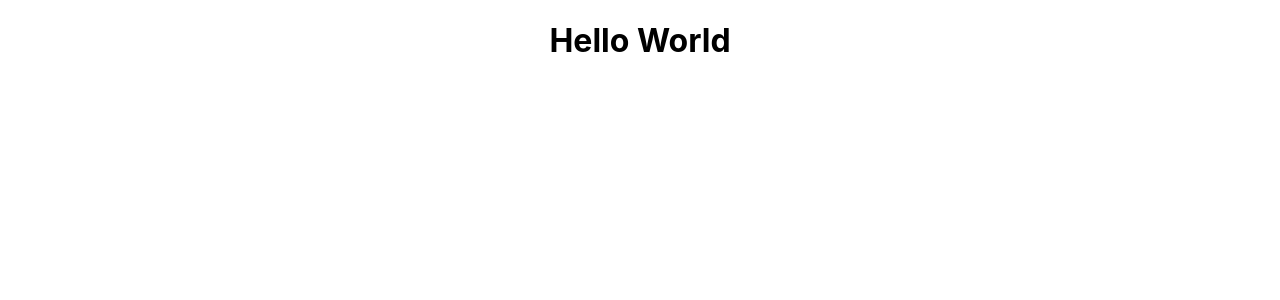
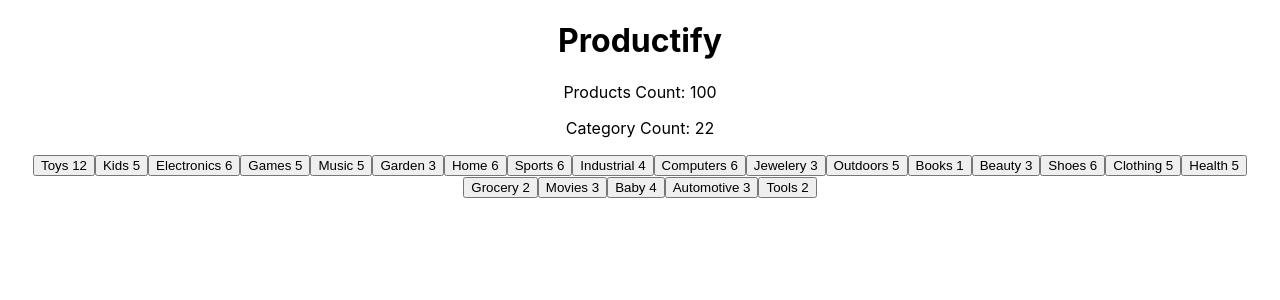
Before and after one commit to fibeep/SPA-FEW2.3-HWK1, a React (Create React App) app in the folder react-product-list/: page / in a window 1280 px wide. Shown: the top 300 px of the page. Built offline with nearby package versions, Linux system fonts and the light colour scheme.

Commit message:
challenge 8

```diff
--- a/react-product-list/src/App.js
+++ b/react-product-list/src/App.js
@@ -5,12 +5,23 @@ import data, {allCategories, uniqueCategories, categoriesAndCount, catsAndCounts
 // console.log(data)
 // console.log(allCategories)
 // console.log(uniqueCategories)
-console.log(catsAndCounts)
+//console.log(catsAndCounts)
 
 function App() {
   return (
     <div className="App">
-<h1>Hello World</h1>
+<h1>Productify</h1>
+<p>Products Count: {data.length}</p>
+<p>Category Count: {uniqueCategories.length}</p>
+{catsAndCounts.map(obj => {
+  return(
+    <button>{obj.name}
+    <span> {obj.count} </span>
+    </button>
+  )
+
+
+})}
     </div>
   );
 }
```
